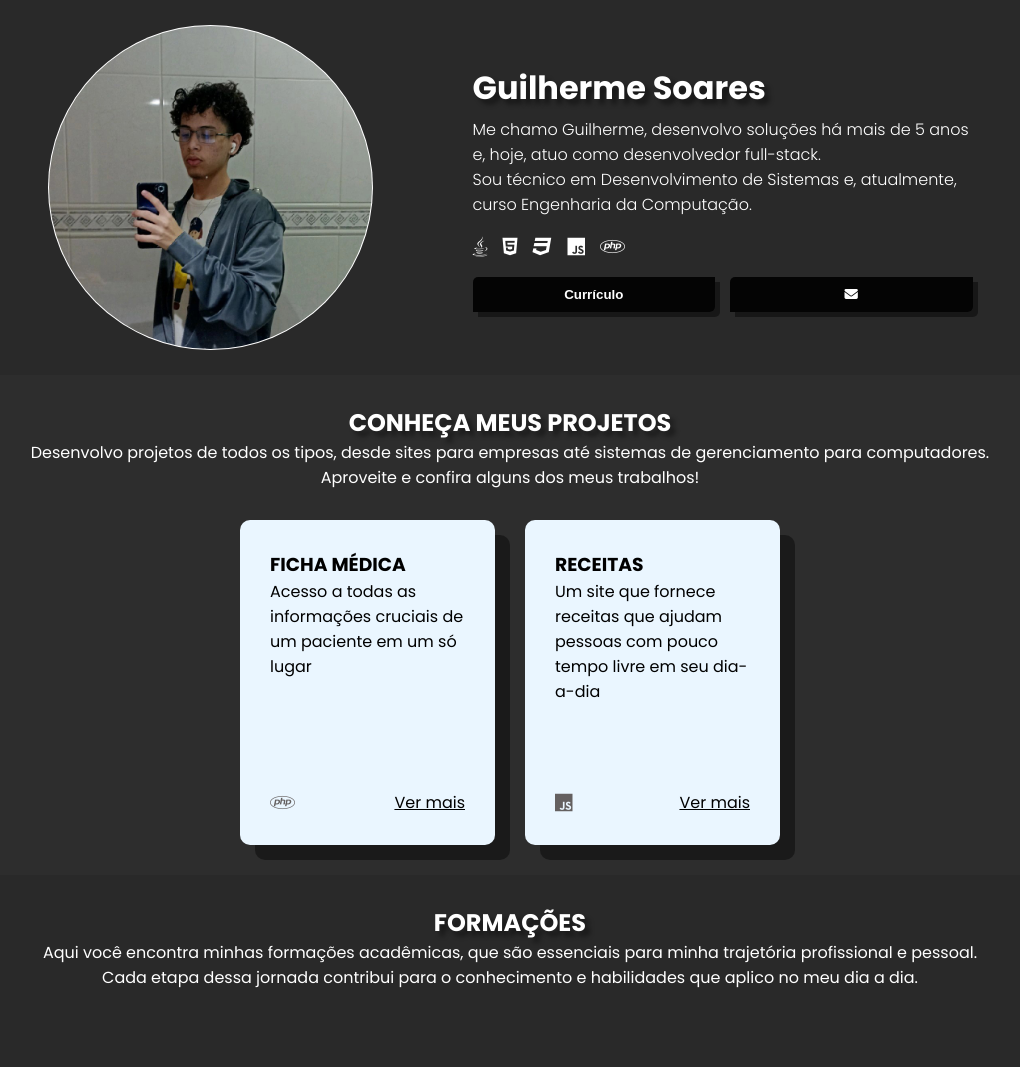
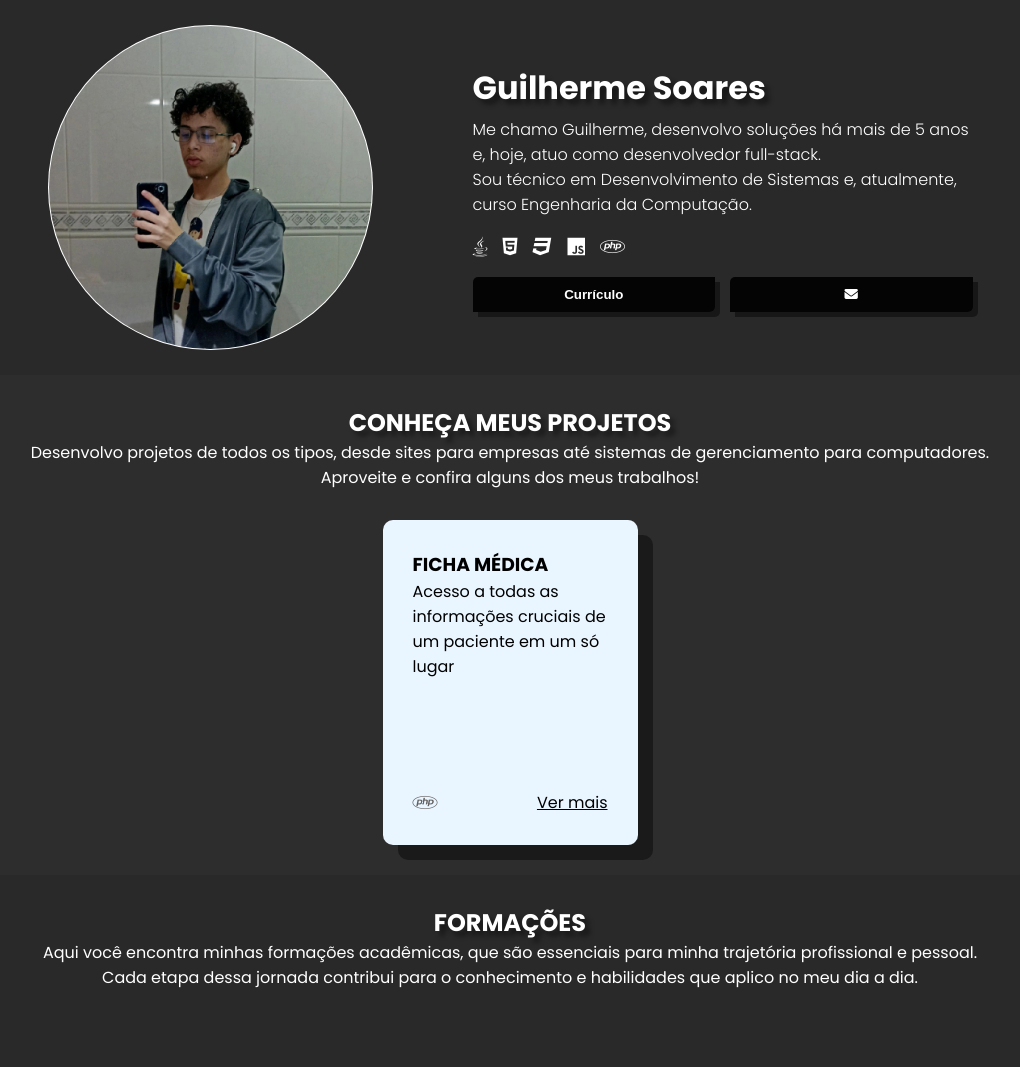
Before and after one commit to guisxares/portifolio, a plain HTML site: page index.html in a window 1280 px wide. Shown: the top 1067 px of the page, without its empty margins (130-1150 px from the left). Drawn offline with Linux system fonts and the light colour scheme.

Commit message:
remove project

```diff
--- a/index.html
+++ b/index.html
@@ -50,20 +50,6 @@
                     </div>
                 </div>
             </div>
-            <div class="proj-card">
-                <h3>RECEITAS</h3>
-                <p>Um site que fornece receitas que ajudam pessoas com pouco tempo livre em seu dia-a-dia</p>
-                <div class="proj-card-bottom">
-                    <div class="linguagens">
-                        <i class="fa-brands fa-js"></i>
-                    </div>
-                    <div class="proj-card-links">
-                        <ul>
-                            <li><a href="https://github.com/guisxares/receitas" target="_blank">Ver mais</a></li>
-                        </ul>
-                    </div>
-                </div>
-            </div>
         </div>
     </section>
     <section class="formacoes">
```
